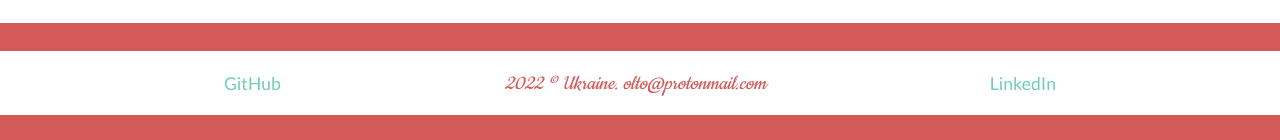
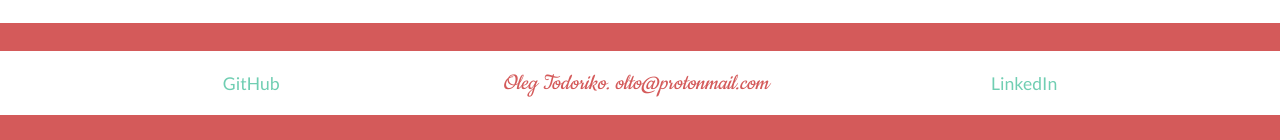
Before and after one commit to Olaf-Archer-Git/mymeteo, a React (Create React App) app: page / in a window 1280 px wide. Shown: the part 657-797 px from the top of the page. Built offline with nearby package versions, Linux system fonts and the light colour scheme.

Commit message:
develop-footer

```diff
--- a/src/components/footer/Footer.jsx
+++ b/src/components/footer/Footer.jsx
@@ -14,7 +14,7 @@ const Footer = () => {
           GitHub
         </a>
       </div>
-      <p className="footer__text">2022 &copy; Ukraine. olto@protonmail.com</p>
+      <p className="footer__text">Oleg Todoriko. olto@protonmail.com</p>
       <div className="footer__link">
         <a
           href="https://www.linkedin.com/in/oleh-todoriko-506699231/"
--- a/src/components/footer/Footer.scss
+++ b/src/components/footer/Footer.scss
@@ -33,6 +33,6 @@
     color: $red;
     max-width: 100%;
     font-family: "Cookie", cursive;
-    font-size: 1.4rem;
+    font-size: 1.5rem;
   }
 }
```
